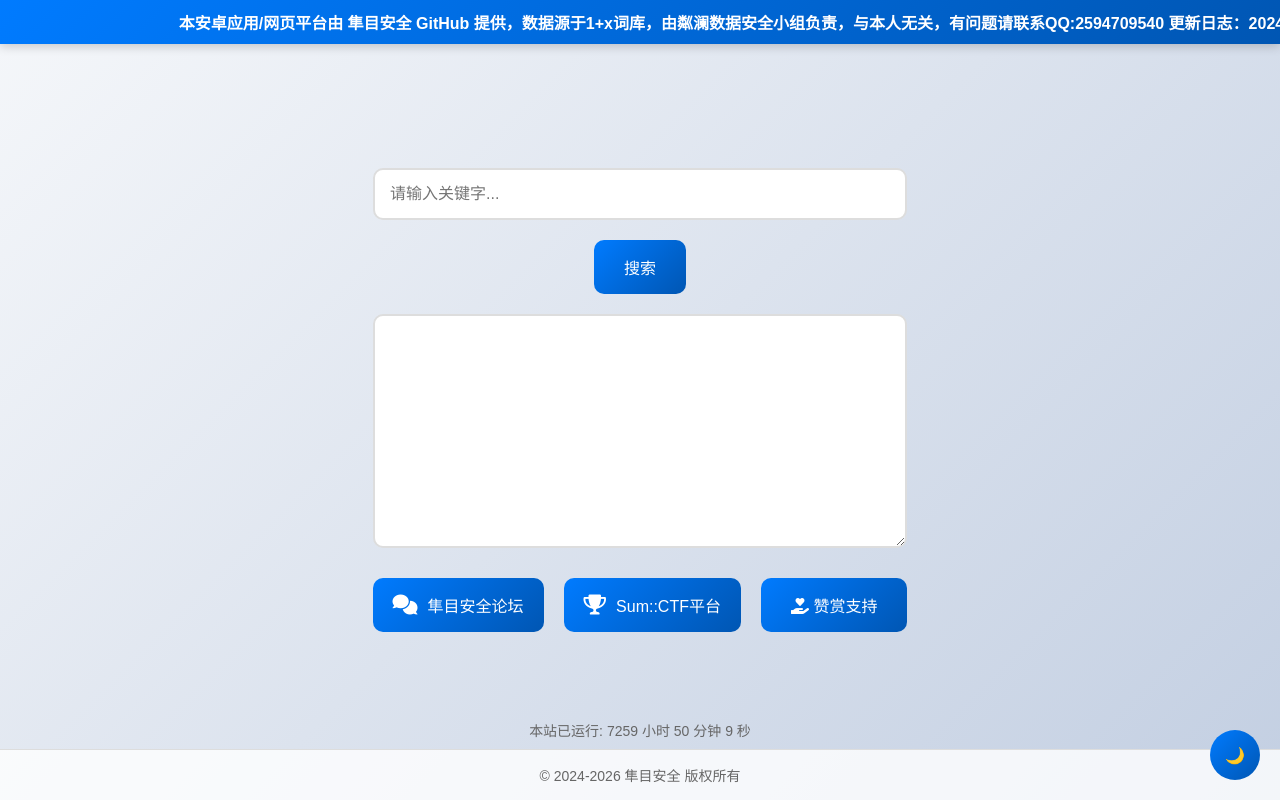
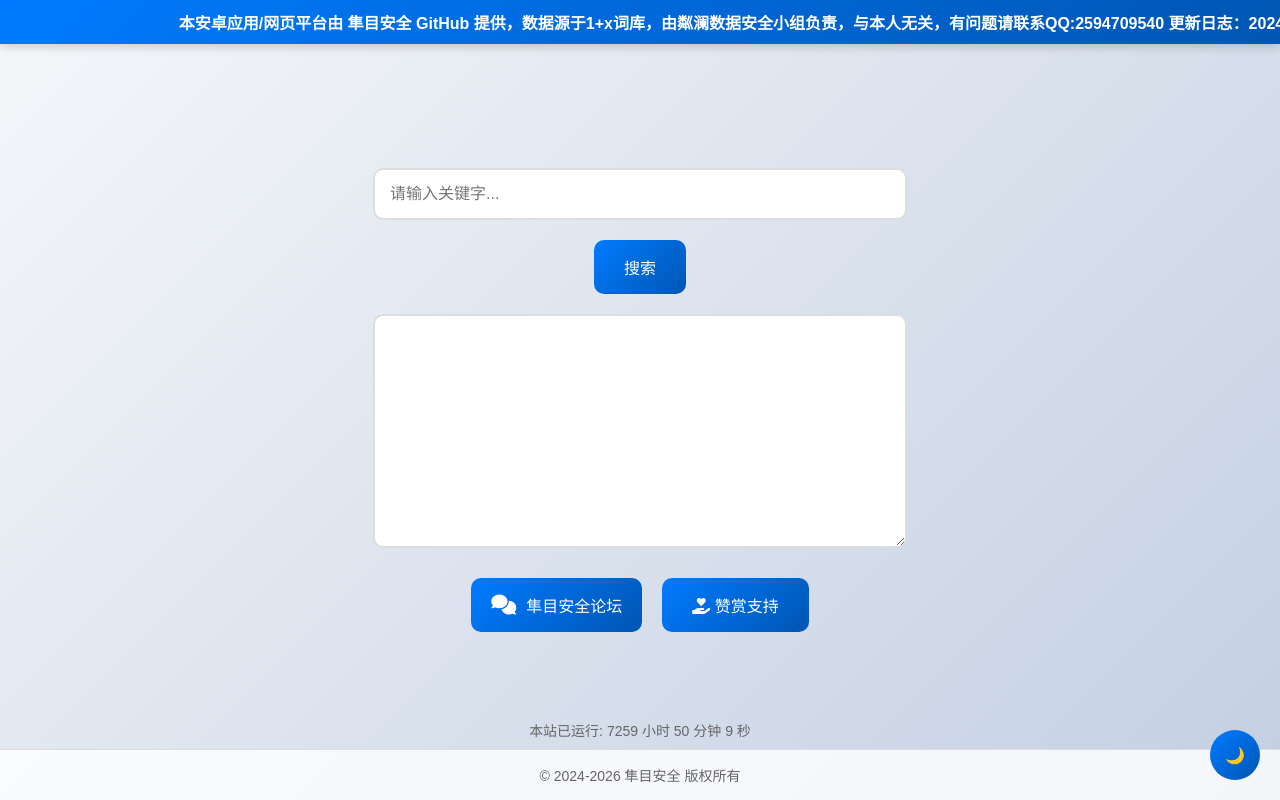
Before and after one commit to xuan8ai/xuanbai, a plain HTML site: page 1+x/index.html in a window 1280 px wide. Drawn offline with Linux system fonts and the light colour scheme.

Commit message:
更新 index.html

```diff
--- a/1+x/index.html
+++ b/1+x/index.html
@@ -260,10 +260,7 @@ z-index: 10000;
 <i class="fas fa-comments"></i>
 隼目安全论坛
 </a>
-<a href="https://ctf.cn-fnst.top" class="friend-link" target="_blank">
-<i class="fas fa-trophy"></i>
-Sum::CTF平台
-</a>
+
 <button id="donate-btn" onclick="showDonationModal()">
 <i class="fas fa-hand-holding-heart"></i>
 赞赏支持
```
